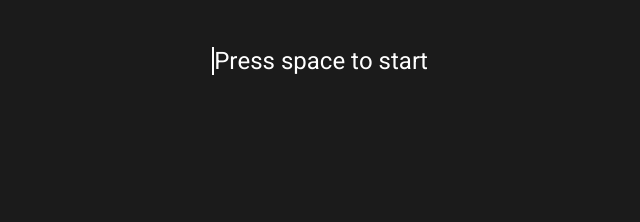
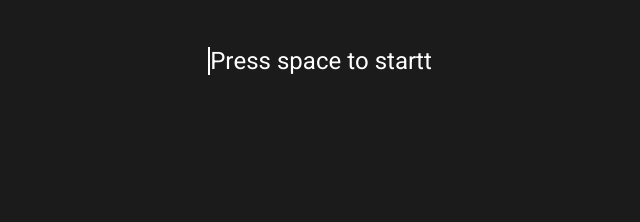
Before and after one commit to mallerdead/blindKeybord, a plain HTML site: page index.html in a window 1280 px wide. Shown: the part 410-632 px from the top of the page, 320-960 px from the left. Drawn offline with Linux system fonts and the light colour scheme.

Commit message:
fix html

```diff
--- a/index.html
+++ b/index.html
@@ -62,6 +62,7 @@
                 <div class="letter">a</div>
                 <div class="letter">r</div>
                 <div class="letter">t</div>
+                <div class="letter">t</div>
               </div>
             </div>
           </div>
```
